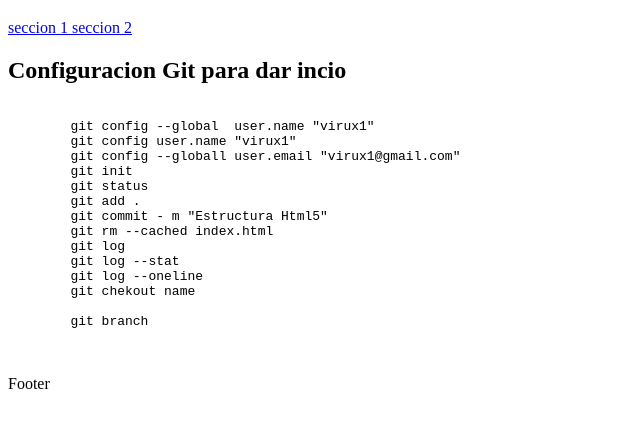
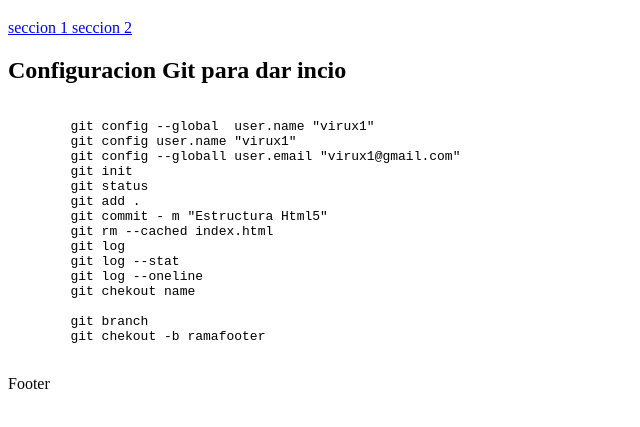
Before and after one commit to edwingc88/htmlcursokg, a plain HTML site: page index.html in a window 1280 px wide. Shown: the part 61-488 px from the top of the page, without its empty margins (0-640 px from the left). Drawn offline with Linux system fonts and the light colour scheme.

Commit message:
rama footer chekout 222

```diff
--- a/index.html
+++ b/index.html
@@ -28,7 +28,7 @@
         git chekout name
 
         git branch
-
+        git chekout -b ramafooter
     </pre>
 
     <footer>
```
